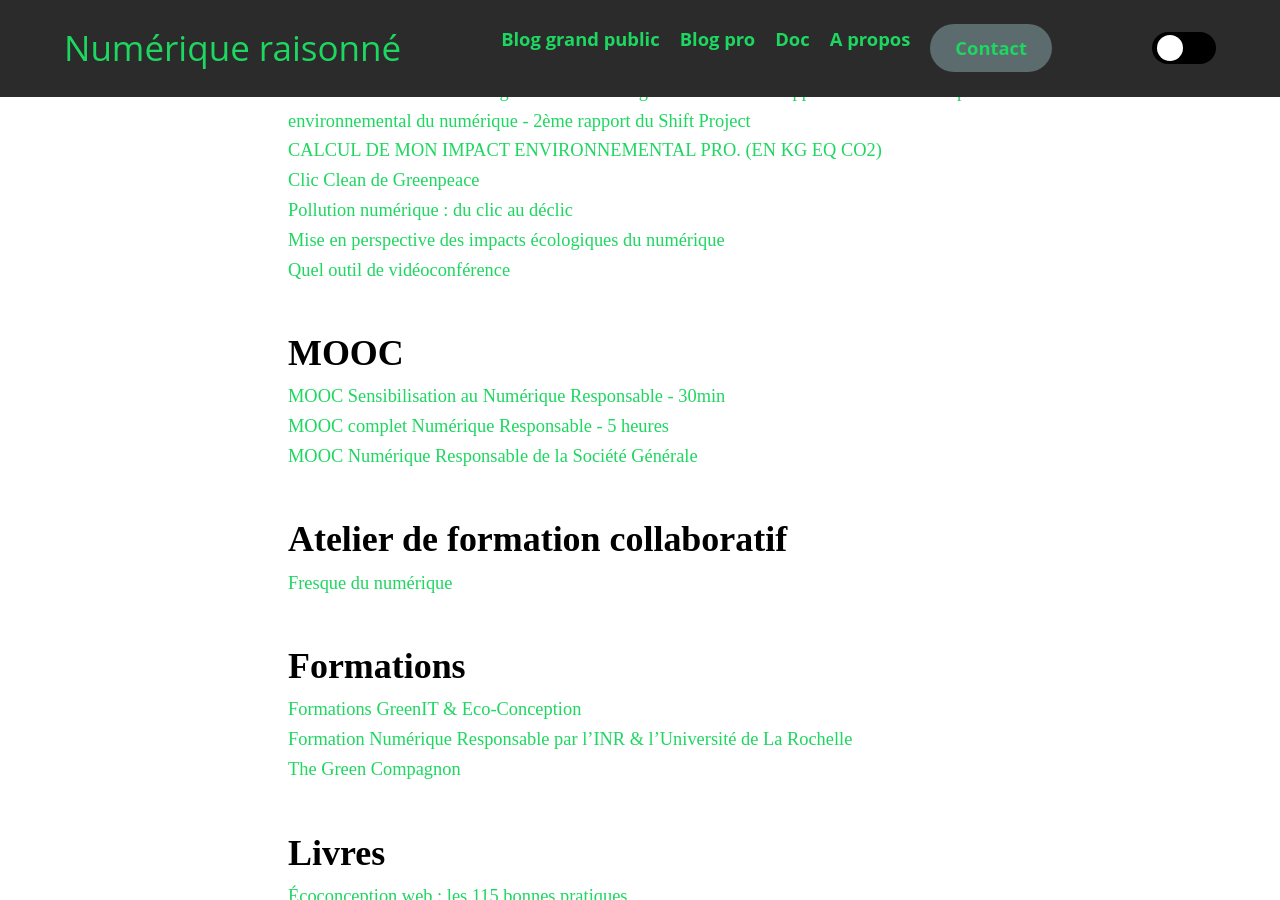
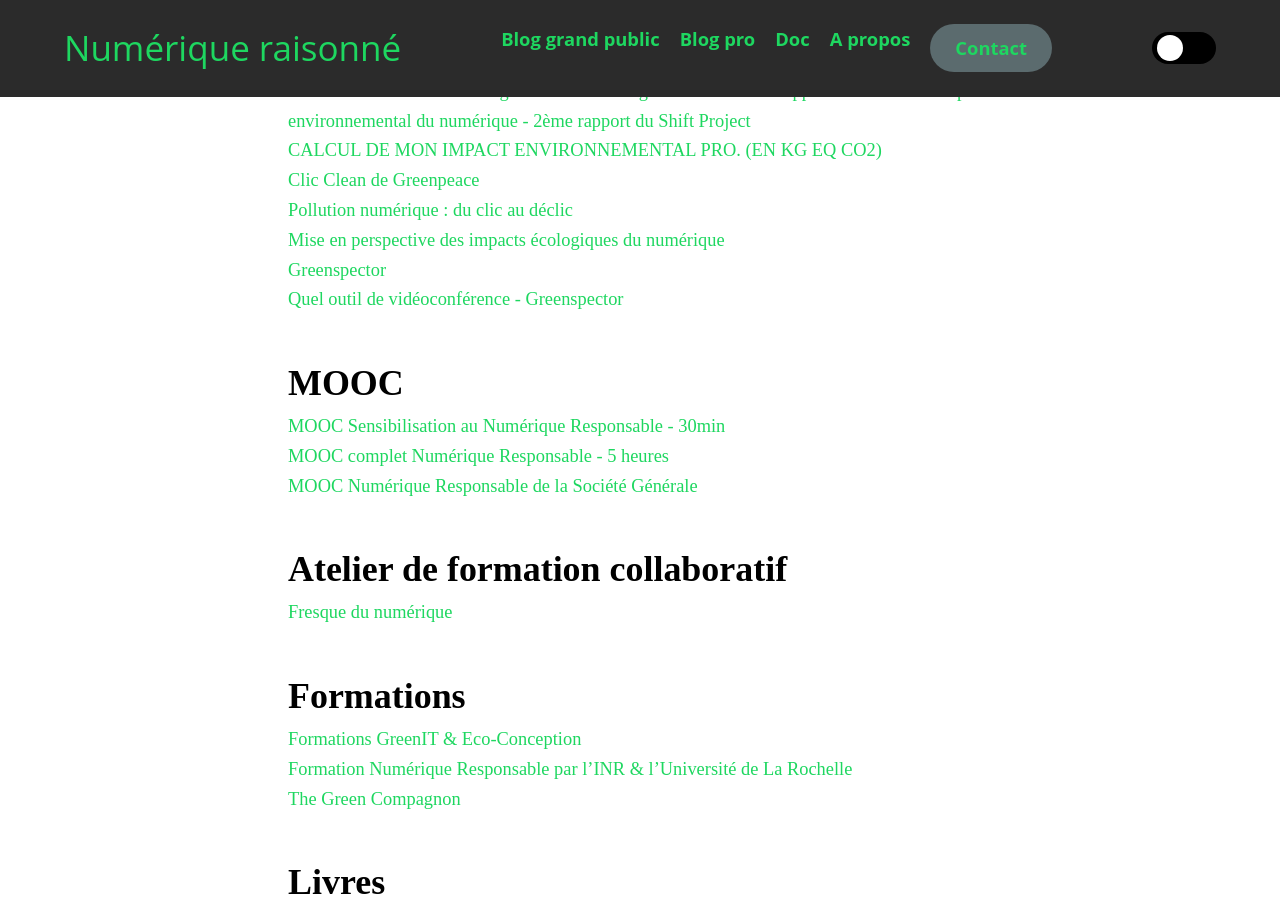
Before and after one commit to Slandais/slandais.github.io, a Jekyll site: the page built from _pages/liens-numerique-responsable.md, in a window 1280 px wide and 900 px high, scrolled down 619 px. Built offline with Jekyll 4.4.1, drawn with Linux system fonts in a browser that asks for light colours.

Commit message:
Update liens-numerique-responsable.md

```diff
--- a/_pages/liens-numerique-responsable.md
+++ b/_pages/liens-numerique-responsable.md
@@ -22,7 +22,8 @@
 * [Clic Clean de Greenpeace](http://www.clickclean.org/france/fr/)
 * [Pollution numérique : du clic au déclic](https://www.qqf.fr/infographie/69/pollution-numerique-du-clic-au-declic)
 * [Mise en perspective des impacts écologiques du numérique](https://raphael-lemaire.com/2019/11/02/mise-en-perspective-impacts-numerique/)
-* [Quel outil de vidéoconférence](https://greenspector.com/fr/quelle-application-mobile-de-visioconference-pour-reduire-votre-impact-edition-2021/)
+* [Greenspector](https://greenspector.com/fr/accueil/)
+* [Quel outil de vidéoconférence - Greenspector](https://greenspector.com/fr/quelle-application-mobile-de-visioconference-pour-reduire-votre-impact-edition-2021/)
 
 ## MOOC
 
```
